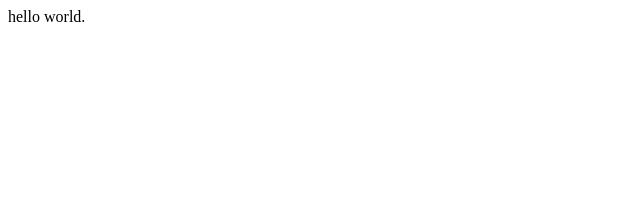
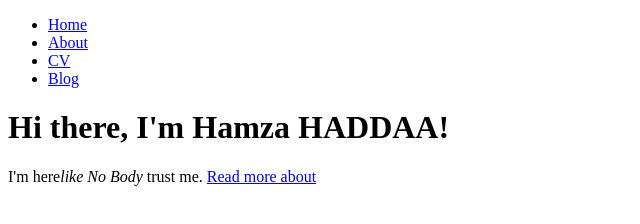
Before and after one commit to hamza-hadda/Dashboard, a plain HTML site: page index.html in a window 1280 px wide. Shown: the whole page, without its empty margins (0-640 px from the left). Drawn offline with Linux system fonts and the light colour scheme.

Commit message:
Update index.html

```diff
--- a/index.html
+++ b/index.html
@@ -1 +1,18 @@
-hello world.
+<!DOCTYPE html>
+<html>
+	<head>
+		<title>Hamza HADDAA</title>
+	</head>
+	<body>
+		<nav>
+    		<ul>
+        		<li><a href="/">Home</a></li>
+	        	<li><a href="/about">About</a></li>
+        		<li><a href="/cv">CV</a></li>
+        		<li><a href="/blog">Blog</a></li>
+    		</ul>
+		</nav>
+		<div class="container">
+    		<div class="blurb">
+        		<h1>Hi there, I'm Hamza HADDAA!</h1>
+				<p>I'm here<em>like No Body</em> trust me. <a href="/about">Read more about
```
